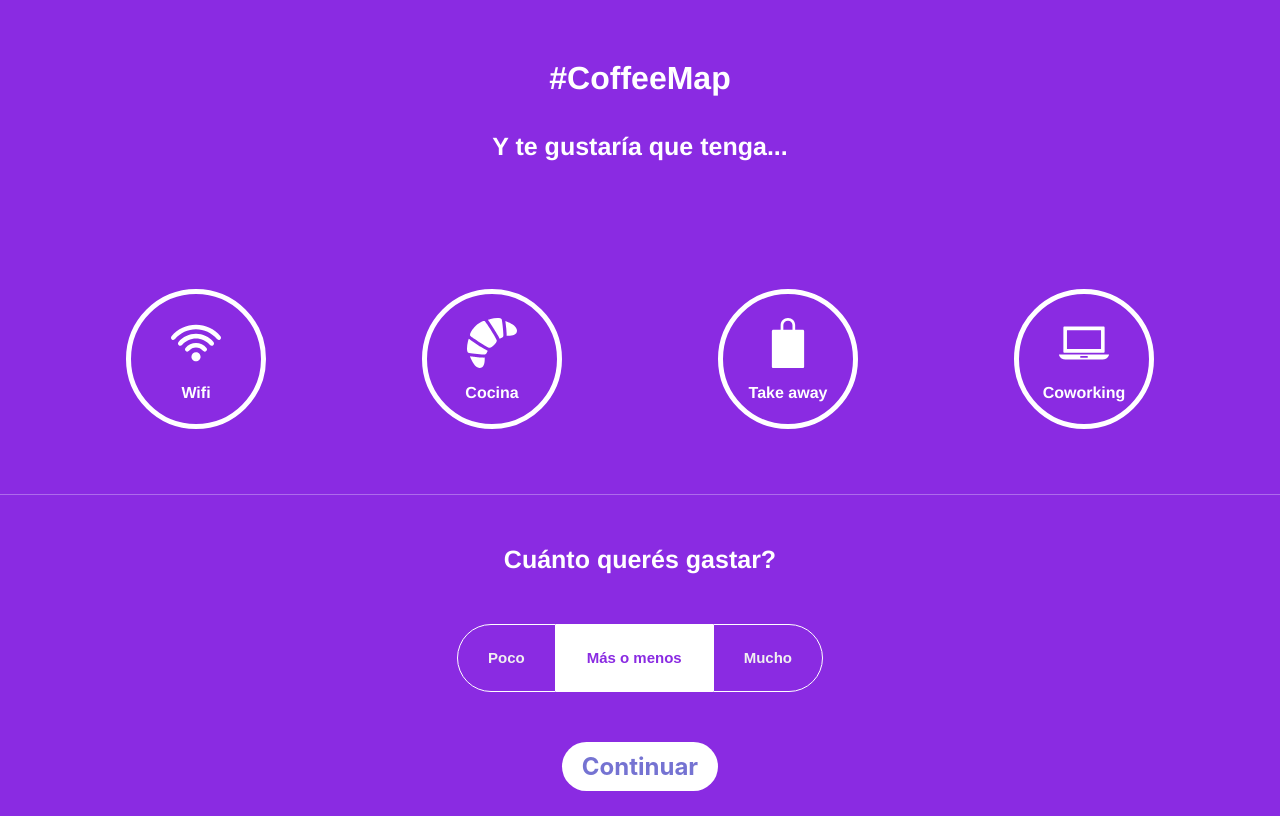
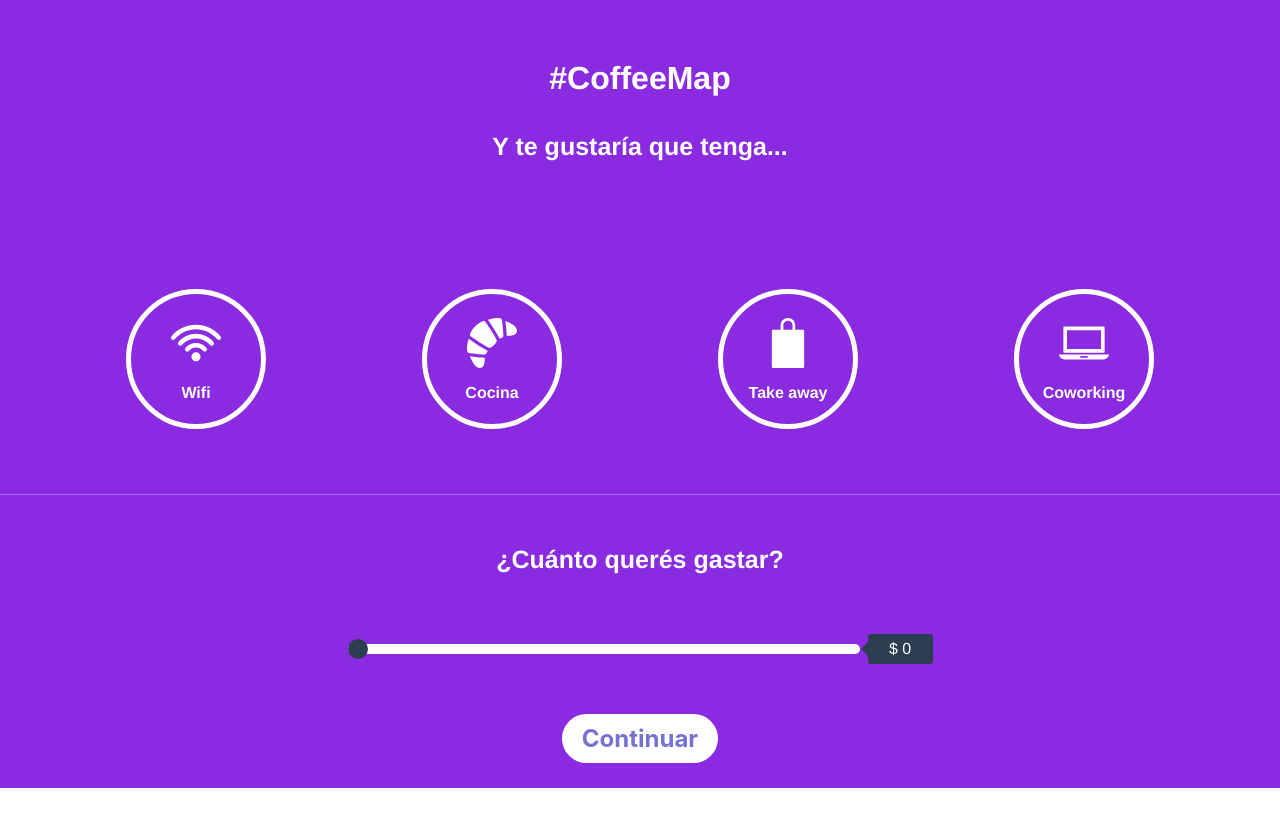
Before and after one commit to chicasprogramando/coffeemap, a Vue app: page /filter in a window 1280 px wide. Built offline with nearby package versions, Linux system fonts and the light colour scheme.

Commit message:
New component RangeSlider created and added to VisualIntroStep2

```diff
--- a/src/components/InputRadio/InputRadio.vue
+++ b/src/components/InputRadio/InputRadio.vue
@@ -62,8 +62,7 @@ export default {
     }
 
     .radio-btn:hover label {
-        border-color: rgb(173, 173, 173);
-        color:rgb(173, 173, 173);
+
     }
 
     .input-group-radio input[type="radio"]:empty {
--- /dev/null
+++ b/src/components/RangeSlider/RangeSlider.vue
@@ -0,0 +1,135 @@
+<template>
+    <div class="range-slider">
+      <input @change="rangeSlider" class="range-slider__range" type="range" value="0" min="0" max="150" id="myRange">
+      <span class="range-slider__value" id="demo">$ 0</span>
+    </div>
+</template>
+
+<script>
+export default {
+    name: 'RangeSlider',
+    props: {
+    },
+    components: {
+    },
+    methods: {
+        rangeSlider: function(){
+            var slider = document.getElementById("myRange");
+            var output = document.getElementById("demo");
+            var pesos = "$ ";
+            output.innerHTML = pesos + slider.value;
+
+            slider.oninput = function() {
+              output.innerHTML = pesos + this.value;
+            }
+
+        }
+    }
+}
+</script>
+
+
+<style scoped>
+    *, *:before, *:after {
+      -webkit-box-sizing: border-box;
+              box-sizing: border-box;
+    }
+
+    body {
+      font-family: sans-serif;
+      padding: 60px 20px;
+    }
+    @media (min-width: 600px) {
+      body {
+        padding: 60px;
+      }
+    }
+
+    .range-slider {
+      margin: 60px 0 0 0%;
+    }
+
+    .range-slider {
+
+    }
+
+    .range-slider__range {
+      -webkit-appearance: none;
+      width: 40%;
+      min-width: 200px;
+      height: 10px;
+      border-radius: 5px;
+      background: #fff;
+      outline: none;
+      padding: 0;
+      margin: 0;
+    }
+    .range-slider__range::-webkit-slider-thumb {
+      -webkit-appearance: none;
+              appearance: none;
+      width: 20px;
+      height: 20px;
+      border-radius: 50%;
+      background: #2c3e50;
+      cursor: pointer;
+      -webkit-transition: background 0.15s ease-in-out;
+      transition: background 0.15s ease-in-out;
+    }
+    .range-slider__range::-webkit-slider-thumb:hover {
+      background: #1abc9c;
+    }
+    .range-slider__range:active::-webkit-slider-thumb {
+      background: #1abc9c;
+    }
+    .range-slider__range::-moz-range-thumb {
+      width: 20px;
+      height: 20px;
+      border: 0;
+      border-radius: 50%;
+      background: #2c3e50;
+      cursor: pointer;
+      -webkit-transition: background 0.15s ease-in-out;
+      transition: background 0.15s ease-in-out;
+    }
+    .range-slider__range::-moz-range-thumb:hover {
+      background: #1abc9c;
+    }
+    .range-slider__range:active::-moz-range-thumb {
+      background: #1abc9c;
+    }
+
+    .range-slider__value {
+      display: inline-block;
+      position: relative;
+      width: 65px;
+      color: #fff;
+      line-height: 20px;
+      text-align: center;
+      border-radius: 3px;
+      background: #2c3e50;
+      padding: 5px 10px;
+      margin-left: 8px;
+    }
+    .range-slider__value:after {
+      position: absolute;
+      top: 8px;
+      left: -7px;
+      width: 0;
+      height: 0;
+      border-top: 7px solid transparent;
+      border-right: 7px solid #2c3e50;
+      border-bottom: 7px solid transparent;
+      content: "";
+    }
+
+    ::-moz-range-track {
+      background: #d7dcdf;
+      border: 0;
+    }
+
+    input::-moz-focus-inner,
+    input::-moz-focus-outer {
+      border: 0;
+    }
+
+</style>
--- a/src/pages/VisualIntroStep2/VisualIntroStep2.vue
+++ b/src/pages/VisualIntroStep2/VisualIntroStep2.vue
@@ -9,10 +9,11 @@
       <FilterButton name="laptop" button-text="Coworking" :iconSize="50"/>
     </div>
     <div :class="$style.wrapperCuantoPagar">
-      <p :class="$style.likeTextCuantoPagar">Cuánto querés gastar?</p>
-      <div :class="$style.wrapperRadio">
+      <p :class="$style.likeTextCuantoPagar">¿Cuánto querés gastar?</p>
+      <!--<div :class="$style.wrapperRadio">
         <InputRadio :class="$style.inputRadio" ></InputRadio>
-      </div>
+      </div>-->
+      <RangeSlider/>
     </div>
     <div :class="$style.button">
       <button-general :class="$style.buttonWidth" button-text="Continuar" size="large" @click="handleClick"></button-general>
@@ -25,6 +26,8 @@ import AppHeader from "../../components/AppHeader/AppHeader"
 import ButtonGeneral from "../../components/ButtonGeneral/ButtonGeneral"
 import FilterButton from "../../components/FilterButton/FilterButton"
 import InputRadio from "../../components/InputRadio/InputRadio.vue"
+import RangeSlider from "../../components/RangeSlider/RangeSlider.vue"
+
 
 export default {
   name: "VisualIntroStep2",
@@ -32,7 +35,8 @@ export default {
     AppHeader,
     ButtonGeneral,
     FilterButton,
-    InputRadio
+    InputRadio,
+    RangeSlider
   },
   methods: {
     handleClick() {
@@ -83,15 +87,12 @@ export default {
   width: 100%;
   margin: 0 auto;
   margin-top: 25px;
+  margin-bottom: 50px;
   padding-top: 50px;
   border-top: 1px solid rgba(255, 255, 255, 0.3);
   text-align: center;
 }
 
-.wrapperRadio {
-  width: 100%;
-  margin: 50px auto;
-}
 
 .button {
   text-align: center;
```
